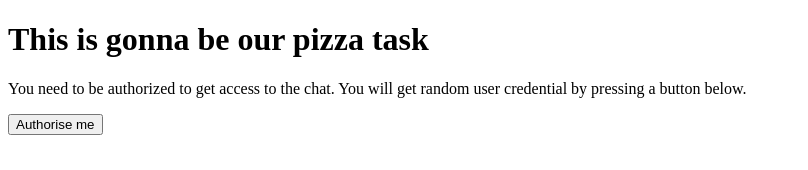
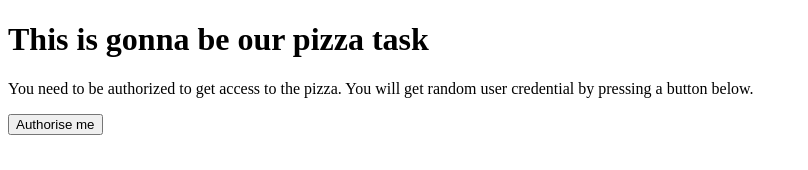
Before and after one commit to Armalon/PizzaTaskFrontend, a Vue app in the folder frontend/pizza/: page / in a window 1280 px wide. Shown: the top 170 px of the page, without its empty margins (0-808 px from the left). Built offline with nearby package versions, Linux system fonts and the light colour scheme.

Commit message:
Removing a chat functionality

```diff
--- a/frontend/pizza/src/components/Home.vue
+++ b/frontend/pizza/src/components/Home.vue
@@ -2,7 +2,7 @@
     <div>
         <div v-if="!iAmAuthorized">
             <p>
-                You need to be authorized to get access to the chat. You will get random user credential by pressing a button below.
+                You need to be authorized to get access to the pizza. You will get random user credential by pressing a button below.
             </p>
             <button @click="authorizeMe">Authorise me</button>
         </div>
@@ -56,14 +56,14 @@
         created() {
             setInterval(() => {
                 if (this.iAmAuthorized) {
-                    this.axios.get('http://localhost:5000/mychats', { withCredentials: true }).then((response) => {
-                        if (response.data
-                            && !response.data.error
-                            && response.data.chats) {
-
-                            this.chatList = response.data.chats;
-                        }
-                    })
+                    // this.axios.get('http://localhost:5000/mychats', { withCredentials: true }).then((response) => {
+                    //     if (response.data
+                    //         && !response.data.error
+                    //         && response.data.chats) {
+                    //
+                    //         this.chatList = response.data.chats;
+                    //     }
+                    // })
                 }
             }, 1000);
         },
```
